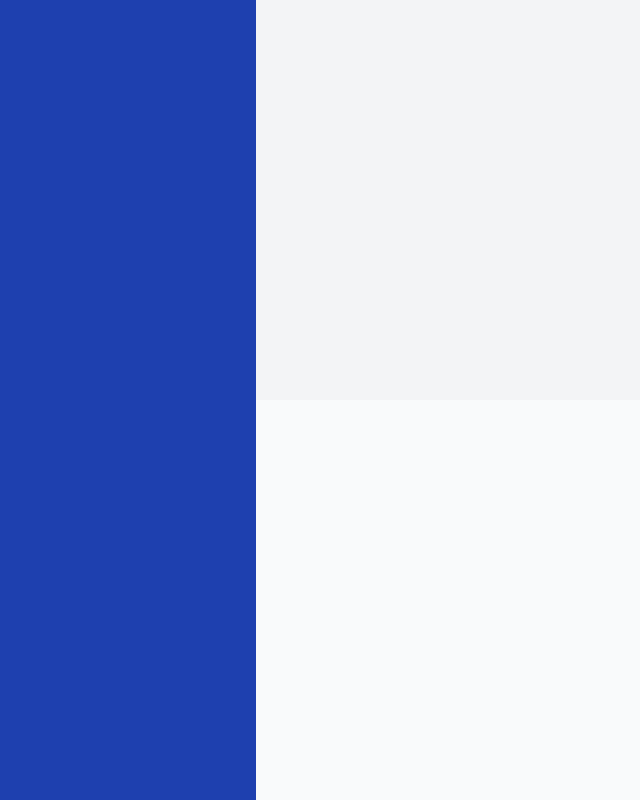
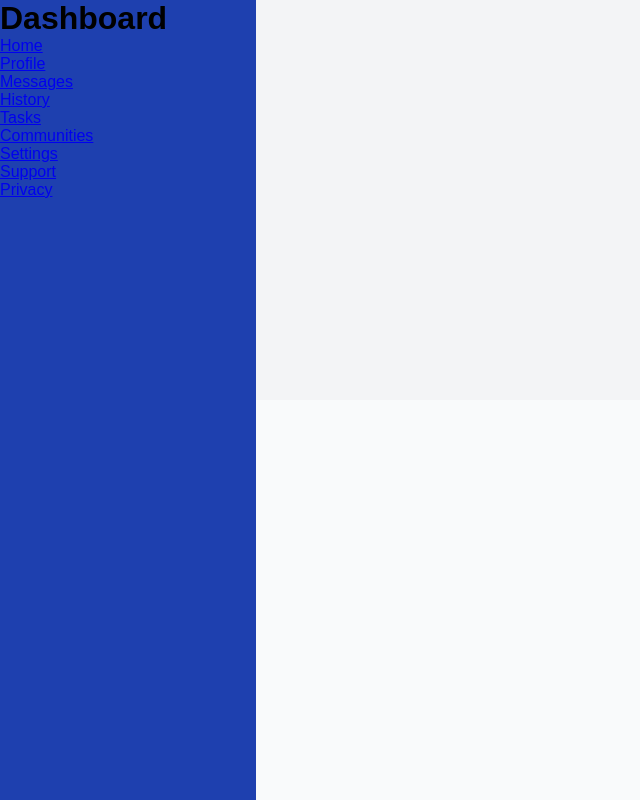
Before and after one commit to gregorgatej/admin-dashboard, a plain HTML site: page index.html in a window 1280 px wide. Shown: the whole page, without its empty margins (0-640 px from the left). Drawn offline with Linux system fonts and the light colour scheme.

Commit message:
feat: populate sidebar with branding and navigation sections

```diff
--- a/index.html
+++ b/index.html
@@ -8,7 +8,24 @@
 </head>
 <body>
     <div class="container">
-        <div class="sidebar"></div>
+        <div class="sidebar">
+            <div class="sidebar-branding">
+                <h1>Dashboard</h1>
+            </div>
+            <nav class="sidebar-nav">
+                <ul>
+                    <li><a href="#">Home</a></li>
+                    <li><a href="#">Profile</a></li>
+                    <li><a href="#">Messages</a></li>
+                    <li><a href="#">History</a></li>
+                    <li><a href="#">Tasks</a></li>
+                    <li><a href="#">Communities</a></li>
+                    <li><a href="#">Settings</a></li>
+                    <li><a href="#">Support</a></li>
+                    <li><a href="#">Privacy</a></li>
+                </ul>
+            </nav>
+        </div>
         <div class="header"></div>
         <div class="main-content"></div>
     </div>
```
